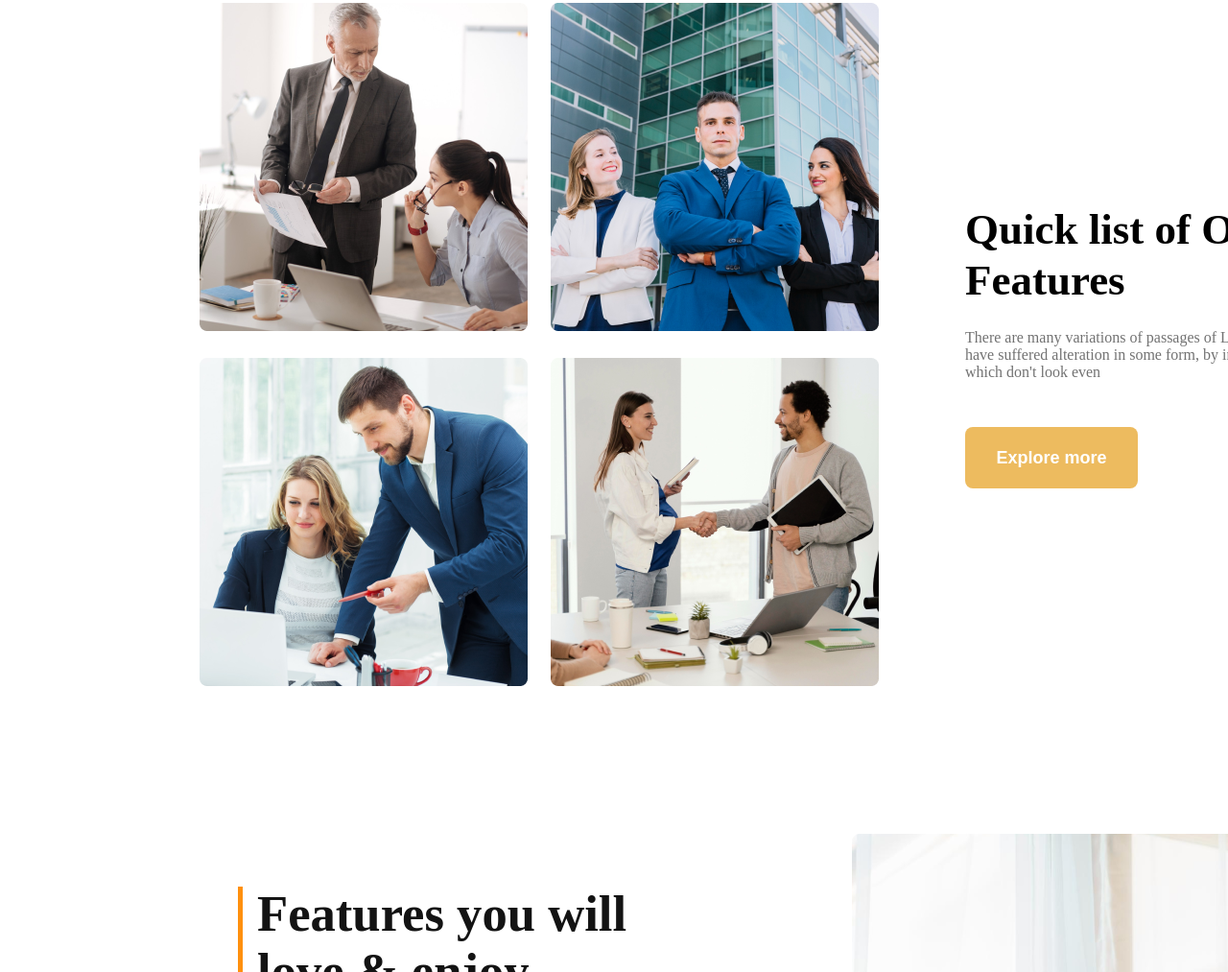
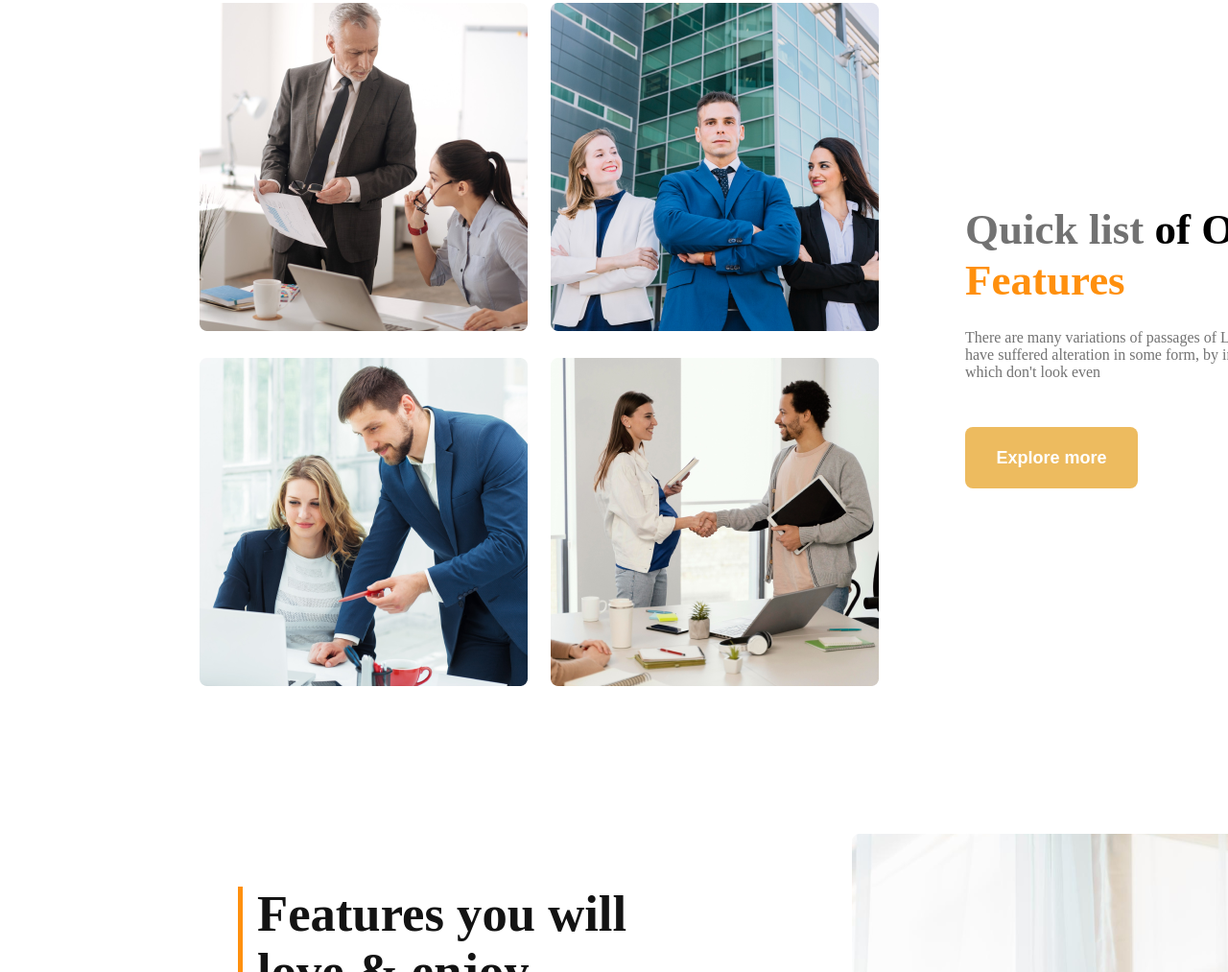
Before and after one commit to Saima-Amin/g3-architects-me, a plain HTML site: page index.html in a window 1280 px wide. Shown: the part 1974-2987 px from the top of the page at 96% size. Drawn offline with Linux system fonts and the light colour scheme.

Commit message:
last adding

```diff
--- a/index.html
+++ b/index.html
@@ -55,7 +55,7 @@
                 <div class="image"><img src="images/team4.png" alt=""></div>
             </div>
             <div class="feature-details">
-                <div class="feature-title">Quick list of Our Features</div>
+                <div class="feature-title"><span class="text-1">Quick list</span> of Our <span class="text-2">Features</span></div>
                 <div class="section-desc">
                     <p>There are many variations of passages of Lorem Ipsum available, but the majority have suffered
                         alteration in some form, by injected humour, or randomised words which don't look even</p>
--- a/styles/style.css
+++ b/styles/style.css
@@ -144,6 +144,12 @@ main {
     font-size: 45px;
     line-height: 53px;
     text-align: left;
+}
+.text-1{
+    color: #727272;
+}
+.text-2{
+    color: #FF900E;
 }
 
 .feature-details .section-desc p {
```
